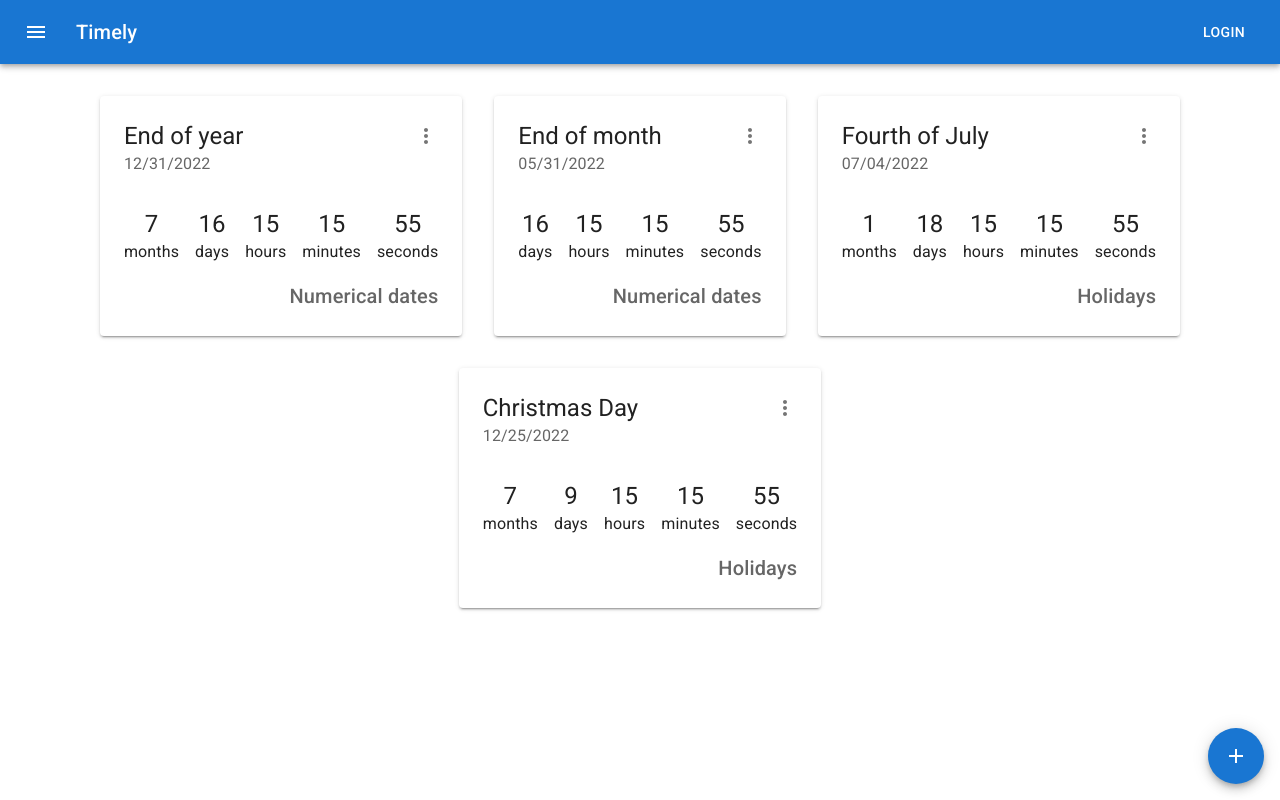
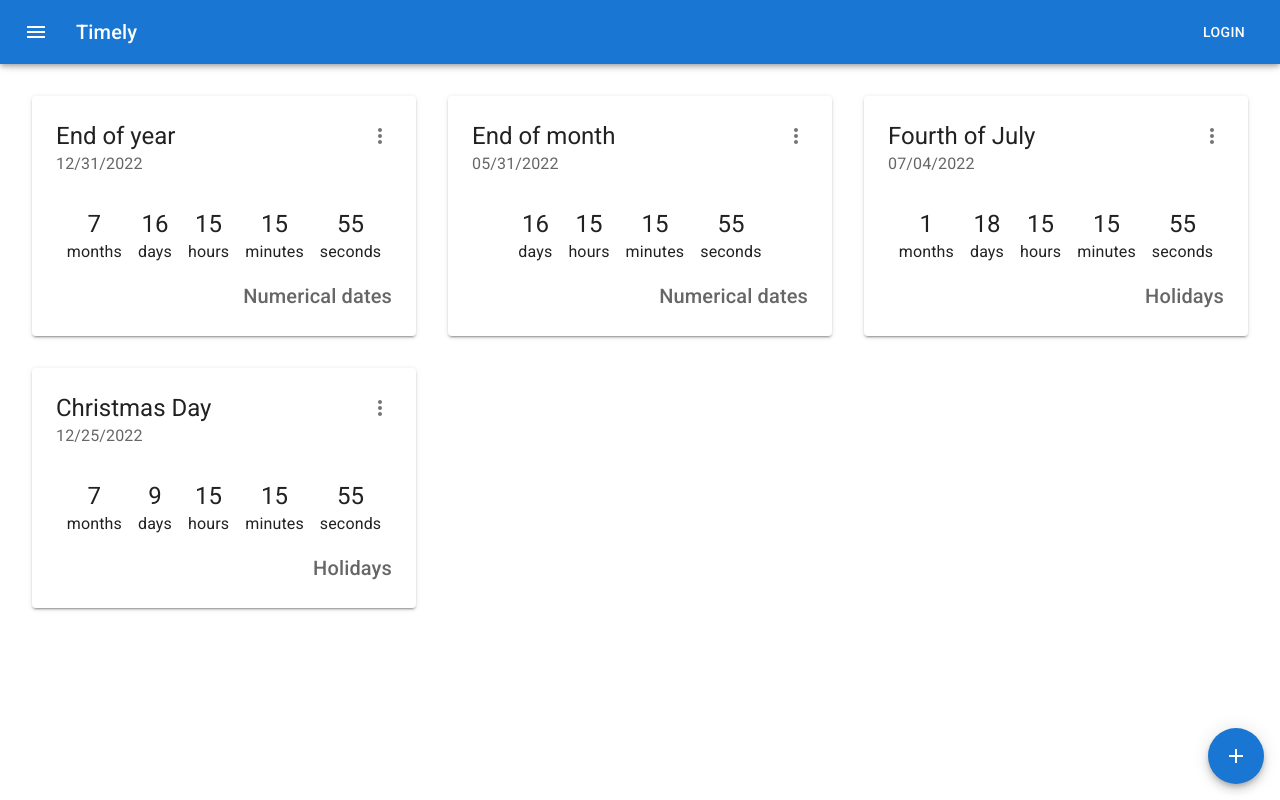
Before and after one commit to sirkoik/Timely, a React (Create React App) app: page / in a window 1280 px wide. Built offline with nearby package versions, Linux system fonts and the light colour scheme.

Commit message:
layout fixes for scrolling and sizing

```diff
--- a/src/App.tsx
+++ b/src/App.tsx
@@ -56,7 +56,7 @@ function App() {
         <Fab
           color="primary"
           aria-label="add"
-          sx={{ position: 'absolute', bottom: 16, right: 16 }}
+          sx={{ position: 'fixed', bottom: 16, right: 16 }}
           onClick={handleAdd}
         >
           <AddIcon />
--- a/src/components/Timers.tsx
+++ b/src/components/Timers.tsx
@@ -17,12 +17,11 @@ const Timers = (): JSX.Element => {
   );
 
   return (
-    <Grid container spacing={2} sx={{ flexGrow: 1, mt: 2 }}>
-      <Grid item xs={12}>
-        <Grid container justifyContent="center" spacing={4}>
+    <Grid container spacing={0} sx={{ flexGrow: 1, mt: 8, p: 4 }}>
+      <Grid container justifyContent="left" spacing={4}>
         {timersCtx.timers.length === 0 && <p>No timers loaded.</p>}
         {timersCtx.timers.map((timer, index) => (
-            <Grid item key={index}>
+          <Grid item key={index} xs={12} sm={6} lg={4} xl={3}>
             {
               <Timer
                 id={timer.id}
@@ -36,7 +35,6 @@ const Timers = (): JSX.Element => {
         ))}
       </Grid>
     </Grid>
-    </Grid>
   );
 };
 
--- a/src/components/UI/Header.tsx
+++ b/src/components/UI/Header.tsx
@@ -36,7 +36,7 @@ const Header = ({ addTimer, about }: FormatHeaderProps): JSX.Element => {
   return (
     <header>
       <Box sx={{ flexGrow: 1 }}>
-        <AppBar position="static">
+        <AppBar>
           <Toolbar>
             <IconButton
               id="app-button"
```
Lines whose indentation alone changed are shown as unchanged.
